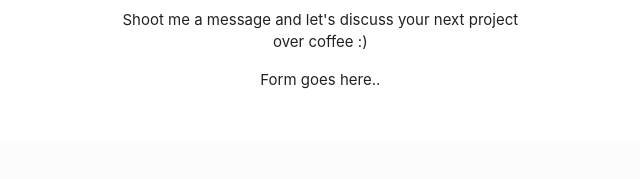
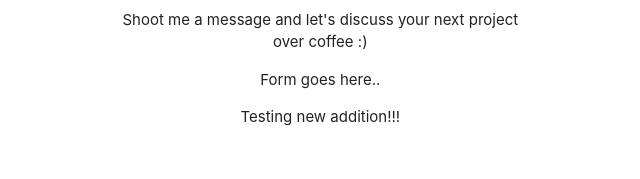
Before and after one commit to keithlowc/Portfolio, a Django app: page / in a window 1280 px wide. Shown: the part 2141-2320 px from the top of the page, without its empty margins (469-1109 px from the left). Before the commit the page ends 2230 px from the top, so only its background shows below. Run offline with Django 3.2, Linux system fonts and the light colour scheme; some libraries are stand-ins or nearby versions.

Commit message:
extra line

```diff
--- a/templates/intro.html
+++ b/templates/intro.html
@@ -129,6 +129,7 @@
                     <h1>Contact me</h1>
                     <p>Shoot me a message and let's discuss your next project over coffee :) </p>
                     <p>Form goes here..</p>
+                    <p>Testing new addition!!!</p>
                 </div>
             </div>
         </div>
```
